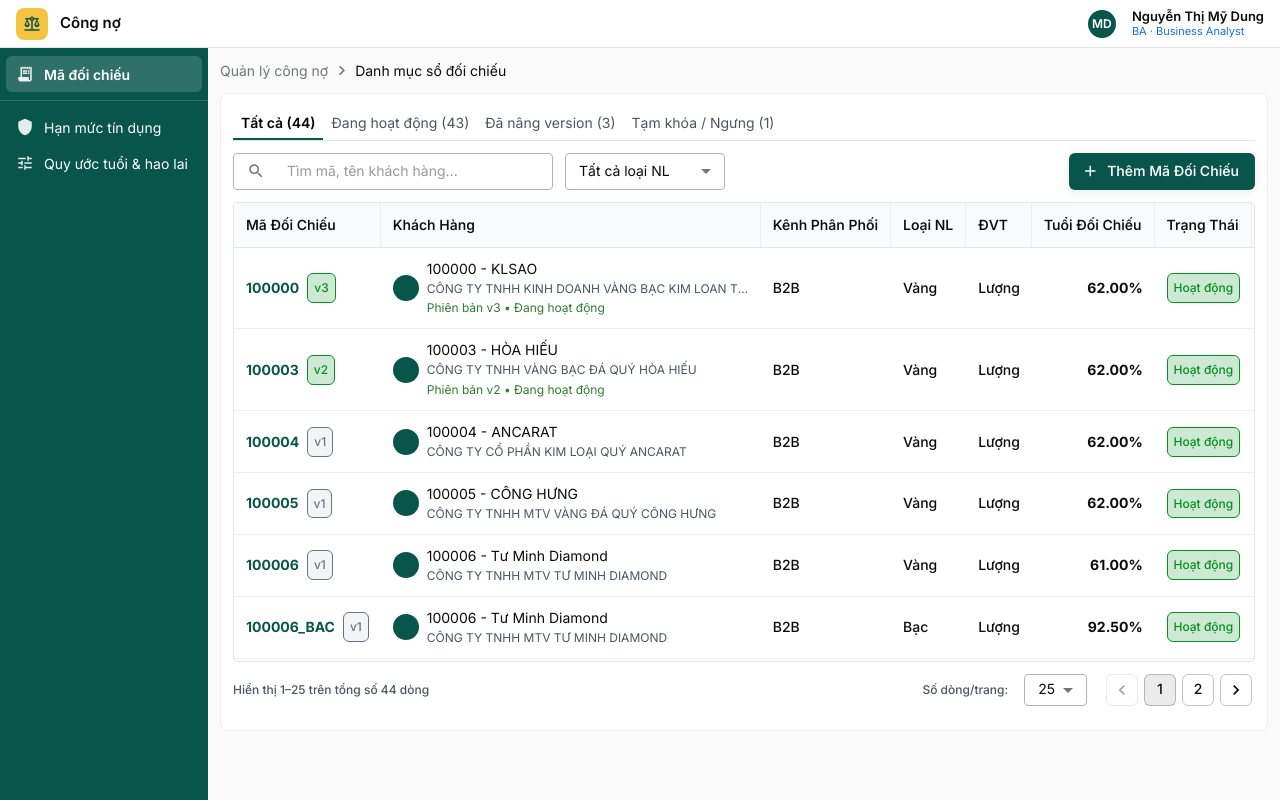
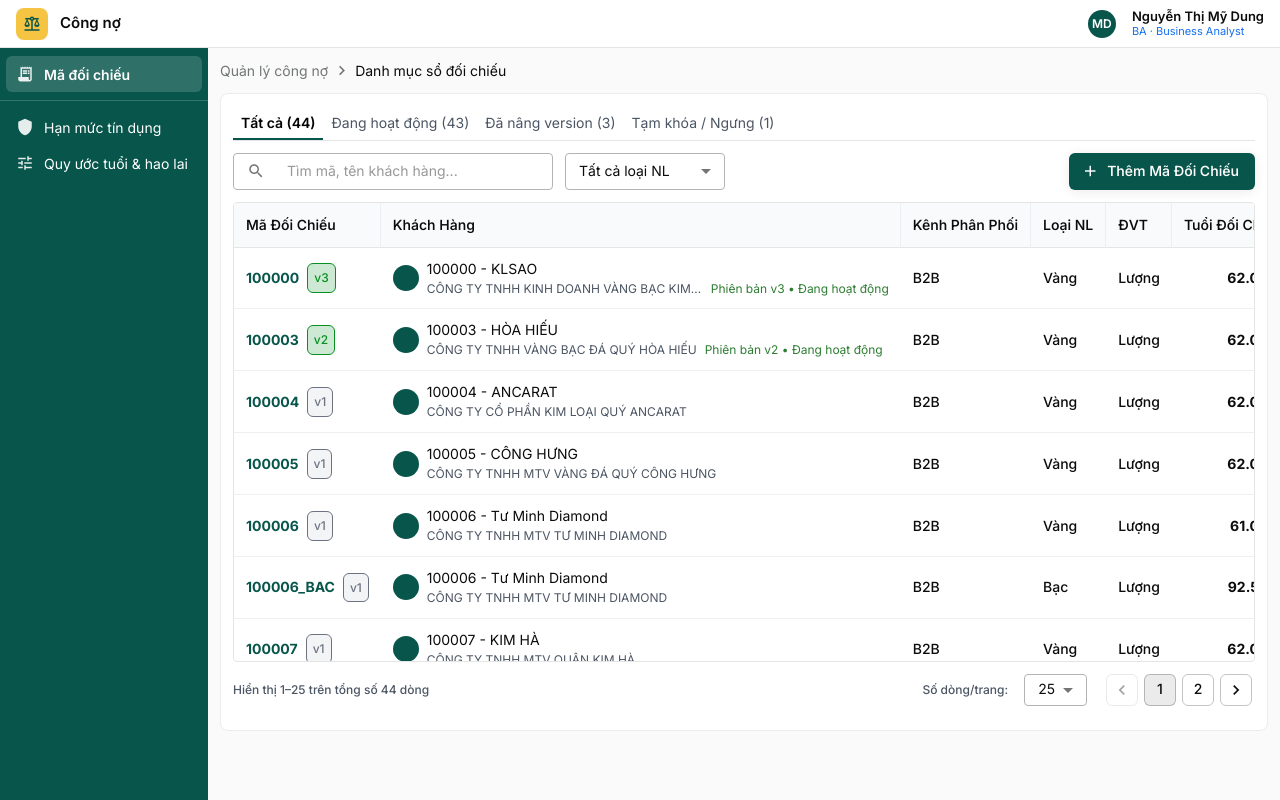
Before and after one commit to bunboz/congno, a React (Vite) app: page /#/debt-accounts in a window 1280 px wide. Built offline with nearby package versions, Linux system fonts and the light colour scheme.

Commit message:
ui: customer cell back to 2 lines; company truncates, version subtext stays visible on line 2
Co-Authored-By: Claude Sonnet 5.5 <noreply@anthropic.com>

```diff
--- a/src/pages/DebtAccounts/index.tsx
+++ b/src/pages/DebtAccounts/index.tsx
@@ -92,12 +92,14 @@ export default function DebtAccounts() {
                       <StatusBadge tone={a.version > 1 ? 'green' : 'gray'}>v{a.version}</StatusBadge>
                     </Box></Tooltip>
                   </TableCell>
-                  <TableCell sx={{ maxWidth: 380 }}>
+                  <TableCell sx={{ maxWidth: 520 }}>
                     <Stack direction="row" alignItems="center" spacing={1}>
                       <Avatar sx={{ width: 26, height: 26, bgcolor: colors.primary }}>{' '}</Avatar>
                       <Box sx={{ minWidth: 0 }}><Typography noWrap sx={{ fontSize: 14 }}>{a.customerCode} - {a.customerName}</Typography>
-                        <Typography variant="caption" component="div" noWrap color="text.secondary" sx={{ fontWeight: 400 }}>{a.customerCompany}</Typography>
-                        {a.version > 1 && <Typography noWrap component="a" variant="caption" display="block" onClick={() => setHistId(a.id)} sx={{ color: 'success.main', cursor: 'pointer', fontWeight: 400, '&:hover': { textDecoration: 'underline' } }}>Phiên bản v{a.version} • {a.isActive ? 'Đang hoạt động' : 'Ngưng hoạt động'}</Typography>}</Box>
+                        <Stack direction="row" alignItems="center" spacing={1} sx={{ minWidth: 0 }}>
+                          <Typography variant="caption" noWrap color="text.secondary" sx={{ fontWeight: 400, minWidth: 0 }}>{a.customerCompany}</Typography>
+                          {a.version > 1 && <Typography noWrap component="a" variant="caption" onClick={() => setHistId(a.id)} sx={{ color: 'success.main', cursor: 'pointer', fontWeight: 400, flexShrink: 0, '&:hover': { textDecoration: 'underline' } }}>Phiên bản v{a.version} • {a.isActive ? 'Đang hoạt động' : 'Ngưng hoạt động'}</Typography>}
+                        </Stack></Box>
                     </Stack>
                   </TableCell>
                   <TableCell>{a.channel}</TableCell>
```
Also changed, not shown: cong-no.html (+3 -3 lines).
